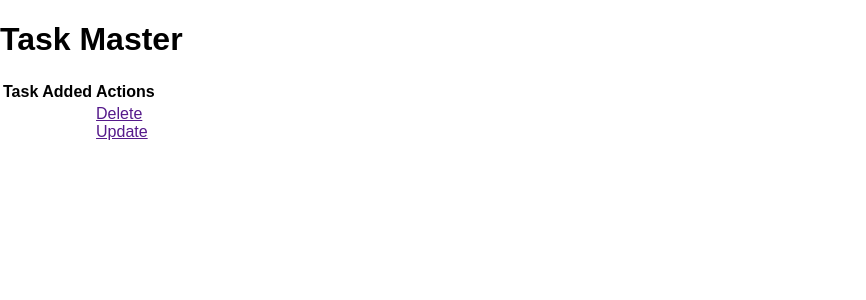
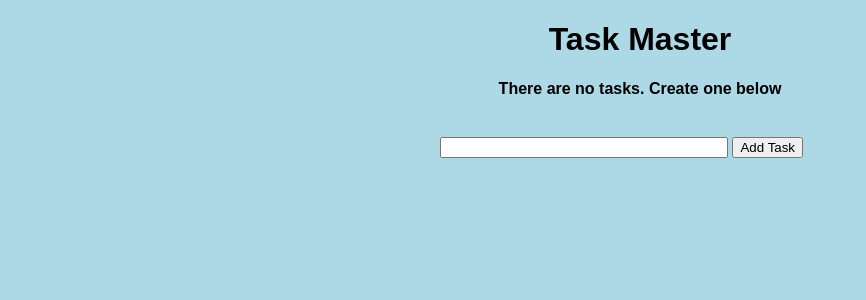
Before and after one commit to Csolor452/flaskAppIntro, a Flask app: page / in a window 1280 px wide. Shown: the top 300 px of the page, without its empty margins (0-866 px from the left). Run offline with Flask 3, Linux system fonts and the light colour scheme; data that the repository does not hold is empty.

Commit message:
Added update and delete

```diff
--- a/app.py
+++ b/app.py
@@ -1,4 +1,4 @@
-from flask import Flask, render_template
+from flask import Flask, render_template, request, redirect
 from flask_sqlalchemy import SQLAlchemy
 from datetime import datetime
 
@@ -17,9 +17,47 @@ class Todo(db.Model):
         return '<Task %r>' % self.id
 
 
-@app.route('/')
+@app.route('/', methods=['POST', 'GET'])
 def index():
-    return render_template('index.html')
+    if request.method == 'POST':
+        task_content = request.form['content']
+        new_task = Todo(content=task_content)
+
+        try:
+            db.session.add(new_task)
+            db.session.commit()
+            return redirect('/')
+        except:
+            return 'Issue adding task'
+    else:
+        tasks = Todo.query.order_by(Todo.date_created).all()
+        return render_template('index.html', tasks=tasks)
+
+@app.route('/delete/<int:id>')
+def delete(id):
+    task_to_delete = Todo.query.get_or_404(id)
+
+    try:
+        db.session.delete(task_to_delete)
+        db.session.commit()
+        return redirect('/')
+    except:
+        return 'Issue deleting task'
+
+@app.route('/update/<int:id>', methods=['GET', 'POST'])
+def update(id):
+    task = Todo.query.get_or_404(id)
+
+    if request.method == 'POST':
+        task.content = request.form['content']
+
+        try:
+            db.session.commit()
+            return redirect('/')
+        except:
+            return 'Issue updating task'
+    else:
+        return render_template('update.html', task=task)
 
 if __name__ == "__main__":
     app.run(debug=True)
--- a/static/css/main.css
+++ b/static/css/main.css
@@ -1,4 +1,36 @@
-body {
+body, html {
 	margin: 0;
 	font-family: sans-serif;
+	background-color: lightblue;
 }
+
+.content {
+	margin: 0 auto;
+	width: 400px;
+}
+
+table, td, th {
+	border: 1px solid #aaa;
+}
+
+table {
+	border-collapse: collapse;
+	width: 100%;
+}
+
+th {
+	height: 30px;
+}
+
+td {
+	text-align: center;
+	padding: 5px;
+}
+
+.form {
+	margin-top: 20px;
+}
+
+#content {
+	width: 70%;
+}
--- a/templates/index.html
+++ b/templates/index.html
@@ -6,7 +6,10 @@
 
 {% block body %}
 <div class="content">
-	<h1>Task Master</h1>
+	<h1 style="text-align: center;">Task Master</h1>
+	{% if tasks|length < 1 %}
+	<h4 style="text-align: center;">There are no tasks. Create one below</h4>
+	{% else %}
 
 	<table>
 		<tr>
@@ -14,15 +17,23 @@
 			<th>Added</th>
 			<th>Actions</th>
 		</tr>
-		<tr>
-			<td></td>
-			<td></td>
-			<td>
-				<a href="">Delete</a>
-				<br>
-				<a href="">Update</a>
-			</td>
-		</tr>
+		{% for task  in tasks %}
+			<tr>
+				<td>{{ task.content }}</td>
+				<td>{{ task.date_created.date() }}</td>
+				<td>
+					<a href="/delete/{{task.id}}">Delete</a>
+					<br>
+					<a href="/update/{{task.id}}">Update</a>
+				</td>
+			</tr>
+		{% endfor %}
 	</table>
+	{% endif %}
+	<br>
+	<form action="/" method="POST">
+		<input type="text" name="content" id="content">
+		<input type="submit" value="Add Task">
+	</form>
 </div>
 {% endblock %}
```
Also changed, not shown: templates/update.html (added, +18 -0 lines), instance/test.db.
